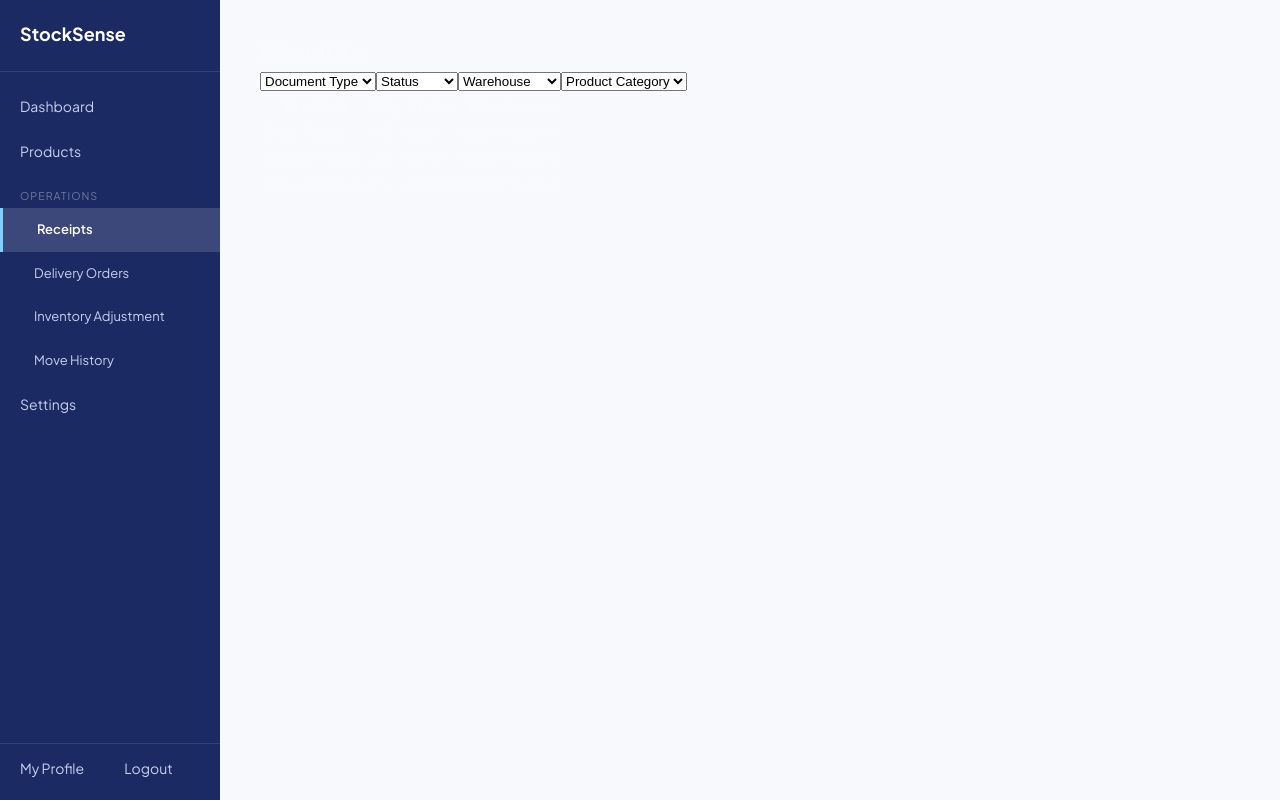
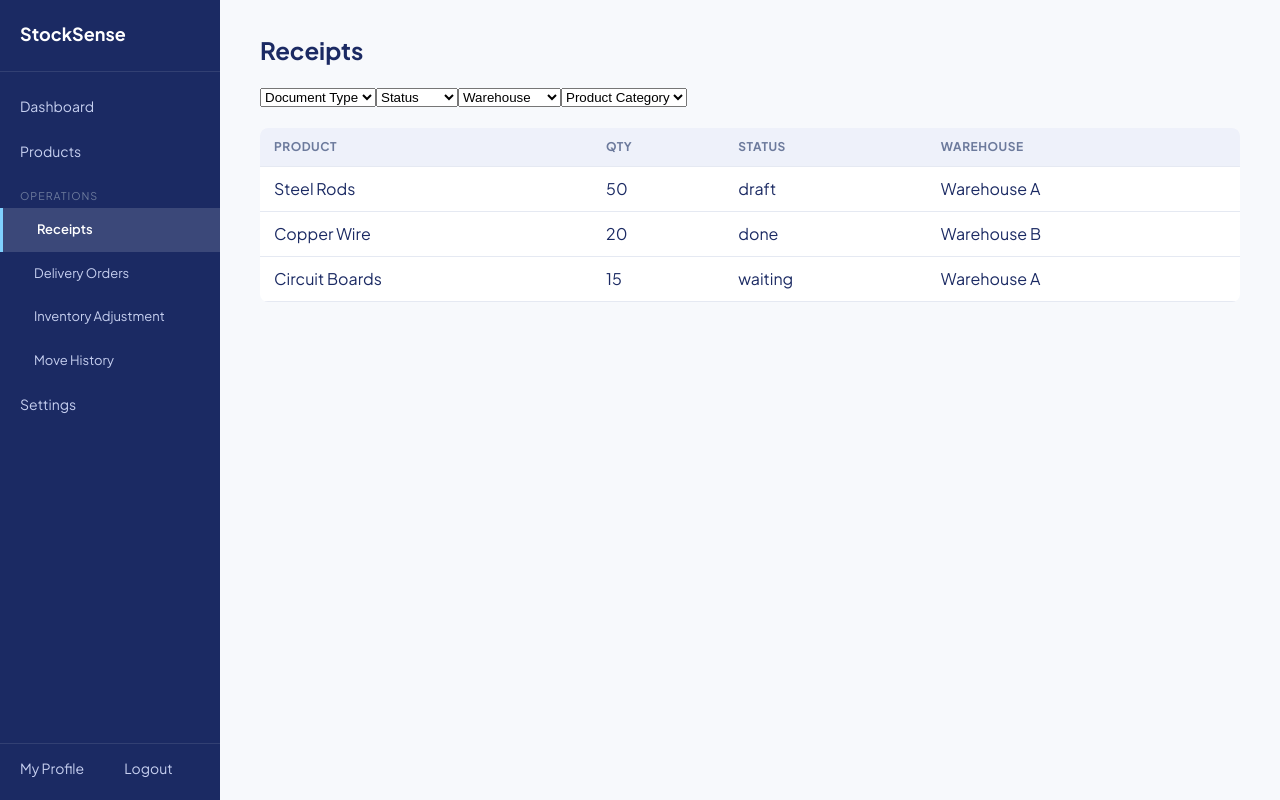
Before and after one commit to VaibhavRawat27/StockSense, a React (Vite) app in the folder frontend/: page /operations/receipts in a window 1280 px wide. Built offline with nearby package versions, Linux system fonts and the light colour scheme.

Commit message:
fix: add table and heading styles for operations pages

```diff
--- a/frontend/src/App.css
+++ b/frontend/src/App.css
@@ -25,3 +25,35 @@
   gap: 16px;
   flex-wrap: wrap;
 }
+
+.main-content h2 {
+  color: #1B2A63;
+  margin-bottom: 16px;
+}
+
+.filter-bar {
+  margin-bottom: 20px;
+}
+
+table {
+  width: 100%;
+  border-collapse: collapse;
+  background: #fff;
+  border-radius: 8px;
+  overflow: hidden;
+}
+
+th, td {
+  text-align: left;
+  padding: 10px 14px;
+  color: #1B2A63;
+  border-bottom: 1px solid #E5E9F2;
+}
+
+th {
+  background: #EEF1FA;
+  color: #6C7A9C;
+  font-size: 12px;
+  text-transform: uppercase;
+  letter-spacing: 0.5px;
+}
```
